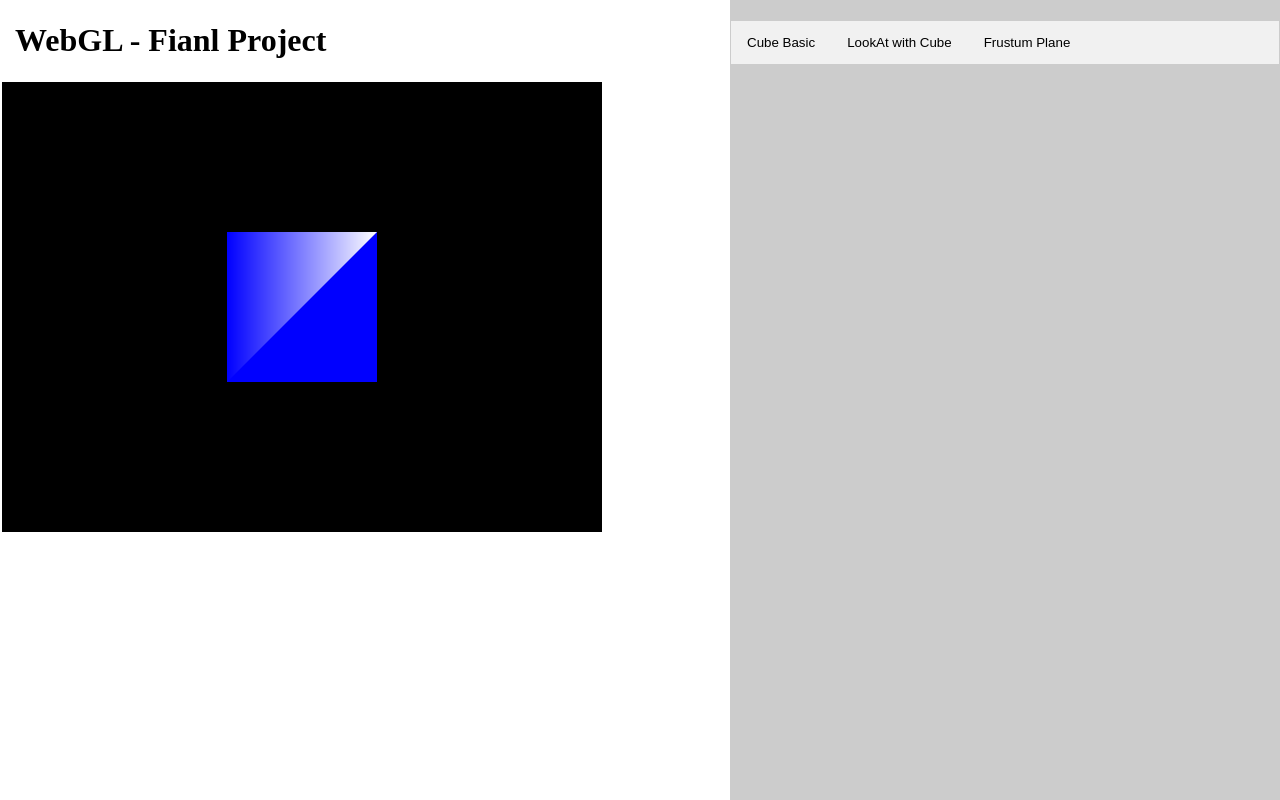
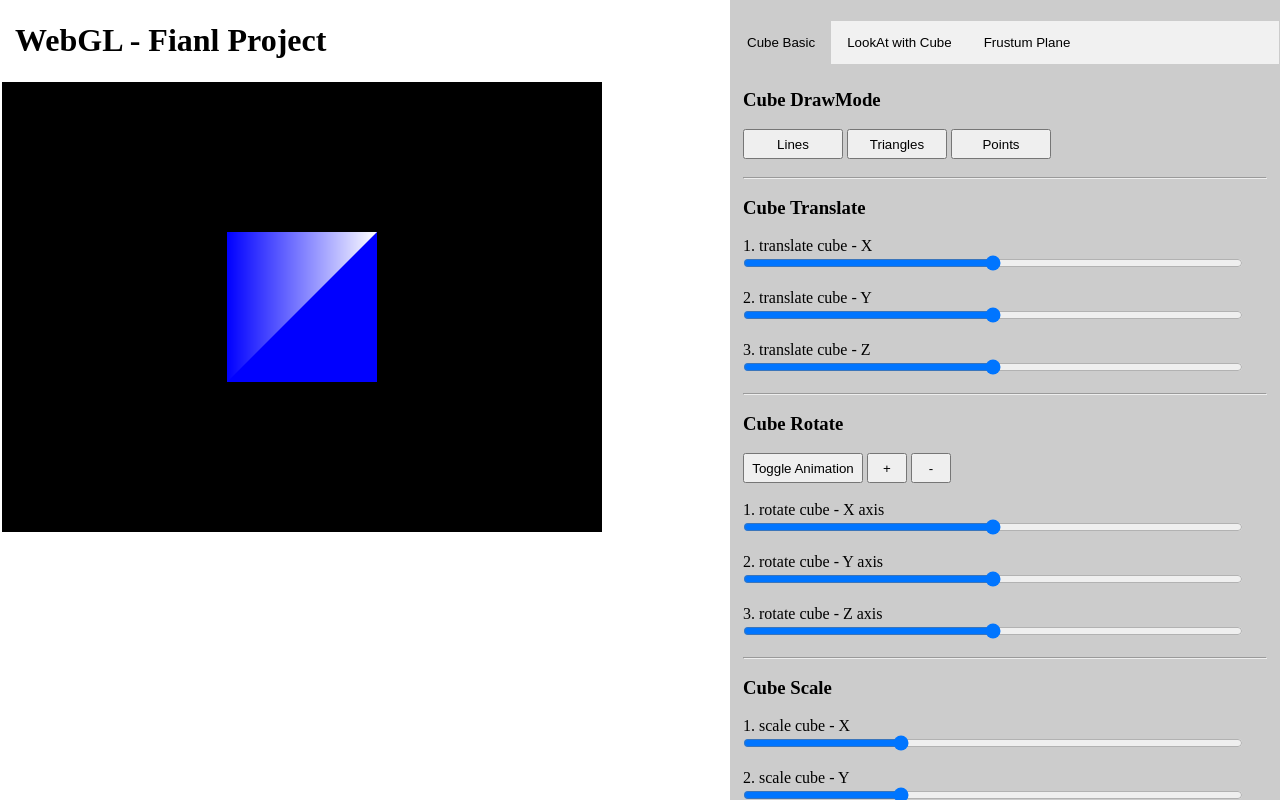
Before and after one commit to Sophoca/webGL-tutorial, a plain HTML site: page index.html in a window 1280 px wide. Drawn offline with Linux system fonts and the light colour scheme; a web font is replaced by a local one.

Commit message:
Final 1.0

```diff
--- a/index.html
+++ b/index.html
@@ -32,7 +32,7 @@
 
 				<div class="split right">
 					<div class="tab">
-						<button class="tablinks" onclick="openCity(event, 'London')">Cube Basic</button>
+						<button class="tablinks" onclick="openCity(event, 'London')" id="defaultTab">Cube Basic</button>
 						<button class="tablinks" onclick="openCity(event, 'Paris')">LookAt with Cube</button>
 						<button class="tablinks" onclick="openCity(event, 'Tokyo')">Frustum Plane</button>
 					</div>
--- a/script.js
+++ b/script.js
@@ -376,6 +376,7 @@ function renderScene() {
 }
 
 function main() {
+    document.getElementById("defaultTab").click();
     var canvas = document.getElementById("helloapicanvas");
     gl = canvas.getContext("webgl") || canvas.getContext("experimental-webgl");
     if (!gl) {
```
